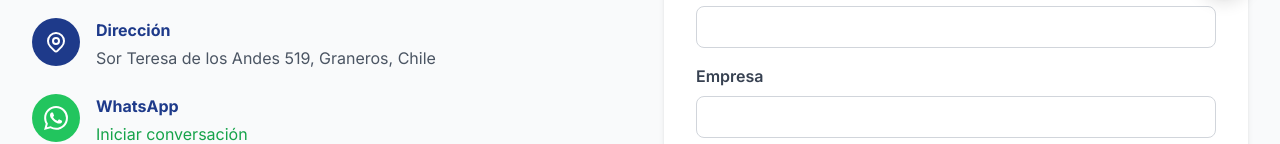
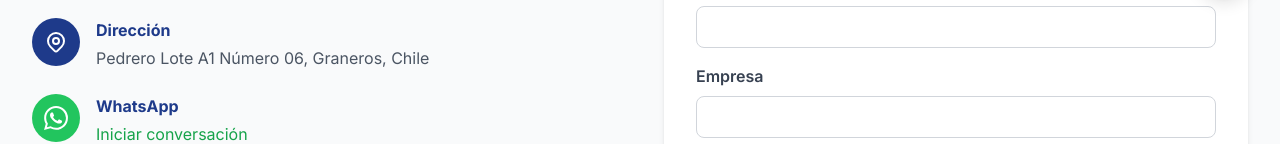
Before and after one commit to brayanDRONE/mercali-ingenieria, a Next.js app: page /contacto in a window 1280 px wide. Shown: the part 778-922 px from the top of the page. Built offline with nearby package versions, Linux system fonts and the light colour scheme.

Commit message:
ubicacion actualizada

```diff
--- a/app/components/Footer.js
+++ b/app/components/Footer.js
@@ -58,7 +58,7 @@ export default function Footer() {
                 </div>
               </li>
               <li>
-                <strong>Dirección:</strong> Sor Teresa de los Andes 519, Graneros, Chile
+                <strong>Dirección:</strong> Pedrero Lote A1 Número 06, Graneros, Chile
               </li>
             </ul>
           </div>
--- a/app/contacto/page.js
+++ b/app/contacto/page.js
@@ -97,7 +97,7 @@ export default function Contacto() {
                   </div>
                   <div>
                     <h3 className="font-bold text-primary mb-1">Dirección</h3>
-                    <p className="text-gray-600">Sor Teresa de los Andes 519, Graneros, Chile</p>
+                    <p className="text-gray-600">Pedrero Lote A1 Número 06, Graneros, Chile</p>
                   </div>
                 </div>
 
--- a/app/page.js
+++ b/app/page.js
@@ -233,7 +233,7 @@ export default function Home() {
                   </svg>
                   <div>
                     <h3 className="font-semibold text-gray-900 mb-1">Dirección</h3>
-                    <p className="text-gray-600">Sor Teresa de los Andes 519, Graneros, Chile</p>
+                    <p className="text-gray-600">Pedrero Lote A1 Número 06, Graneros, Chile</p>
                   </div>
                 </div>
               </div>
```
